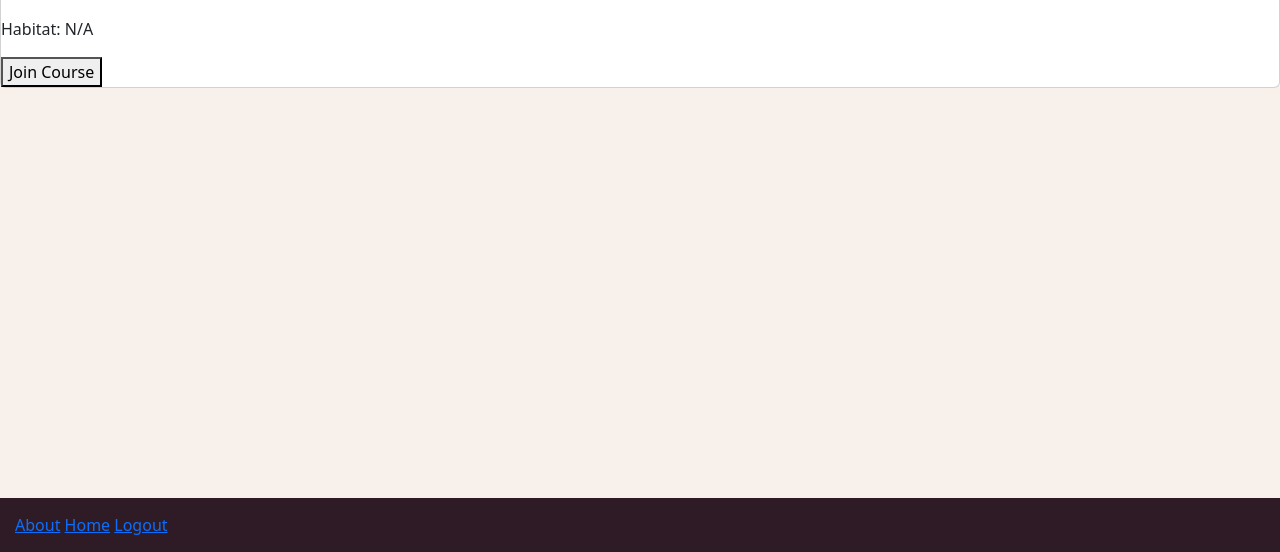
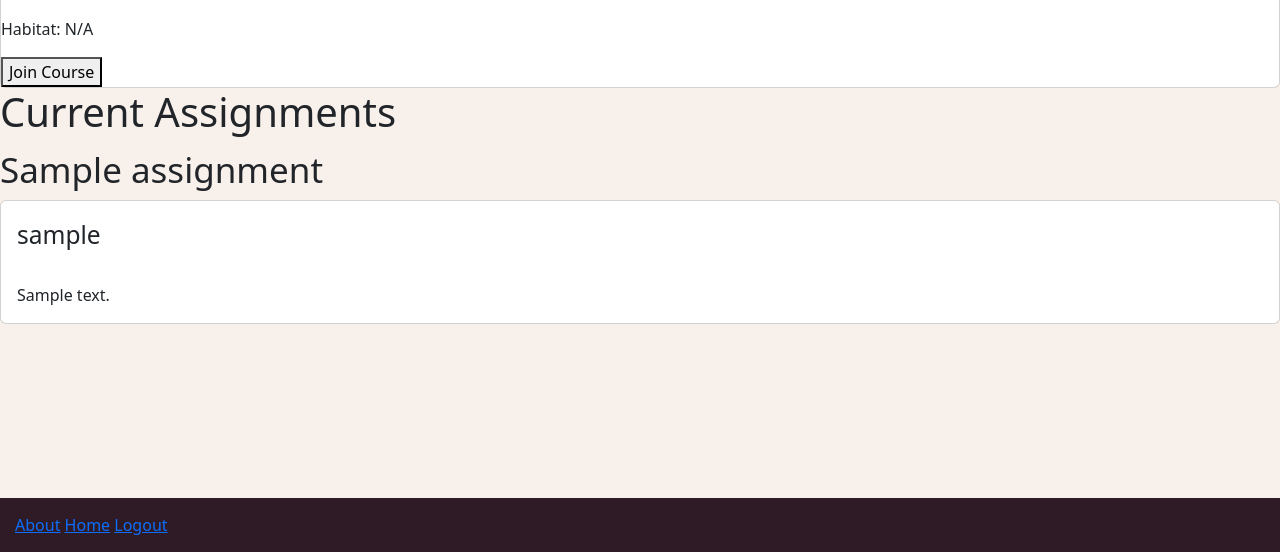
Before and after one commit to cooperwhitley/teacheasy, a Django app: page /courses/1/ in a window 1280 px wide. Shown: the part 248-800 px from the top of the page. Run offline with Django 4.2, Linux system fonts and the light colour scheme; tables that the repository leaves empty hold one stand-in row (values such as "Sample post").

Commit message:
Add assignments

```diff
--- a/main_app/static/css/courses.css
+++ b/main_app/static/css/courses.css
@@ -23,3 +23,8 @@
   }
   .row.content {height: auto;}
 }
+
+.post-list {
+  display: flex;
+  flex-direction: column;
+}
--- a/main_app/templates/courses/detail.html
+++ b/main_app/templates/courses/detail.html
@@ -30,8 +30,20 @@
                 <button type="submit">Leave Course</button>
             </form>
             {% endif %}
-
         </div>
     </div>
+<div class="post-list">
+    <h1>Current Assignments</h1>
+        {% for assignment in course.assignment_set.all %}
+        <h1 class="flex-head"><small>{{assignment.title}}</small></h1>
+        <div class="card">
+            <div class="card-body">
+                <h3 class="card-text poster-name"><small>{{assignment.user}}</small></h3>
+                <br>
+                <p class="card-text post-body">{{assignment.body}}</p>
+            </div>
+        </div>
+        {% endfor %}
+</div>
 
 {% endblock %}
```
